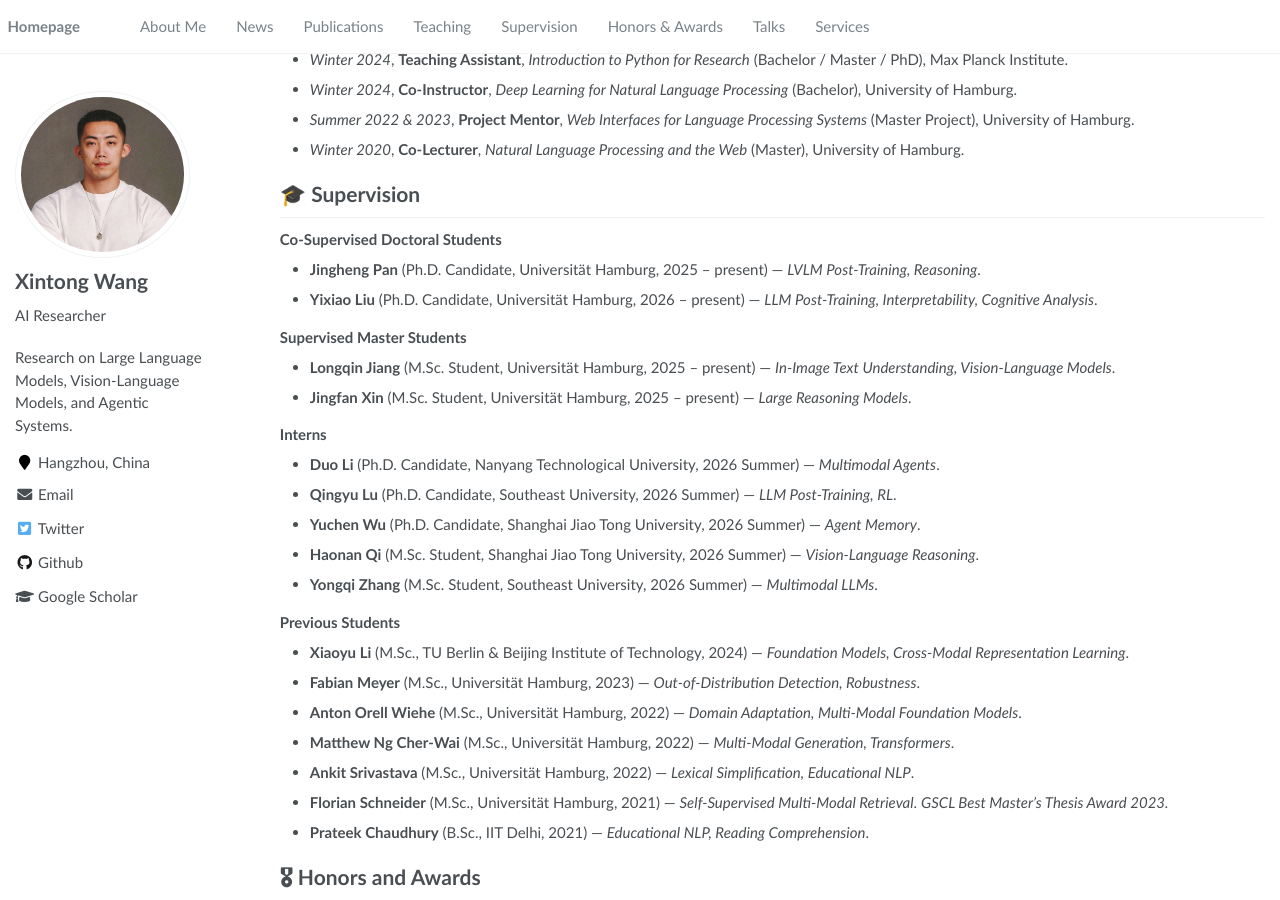
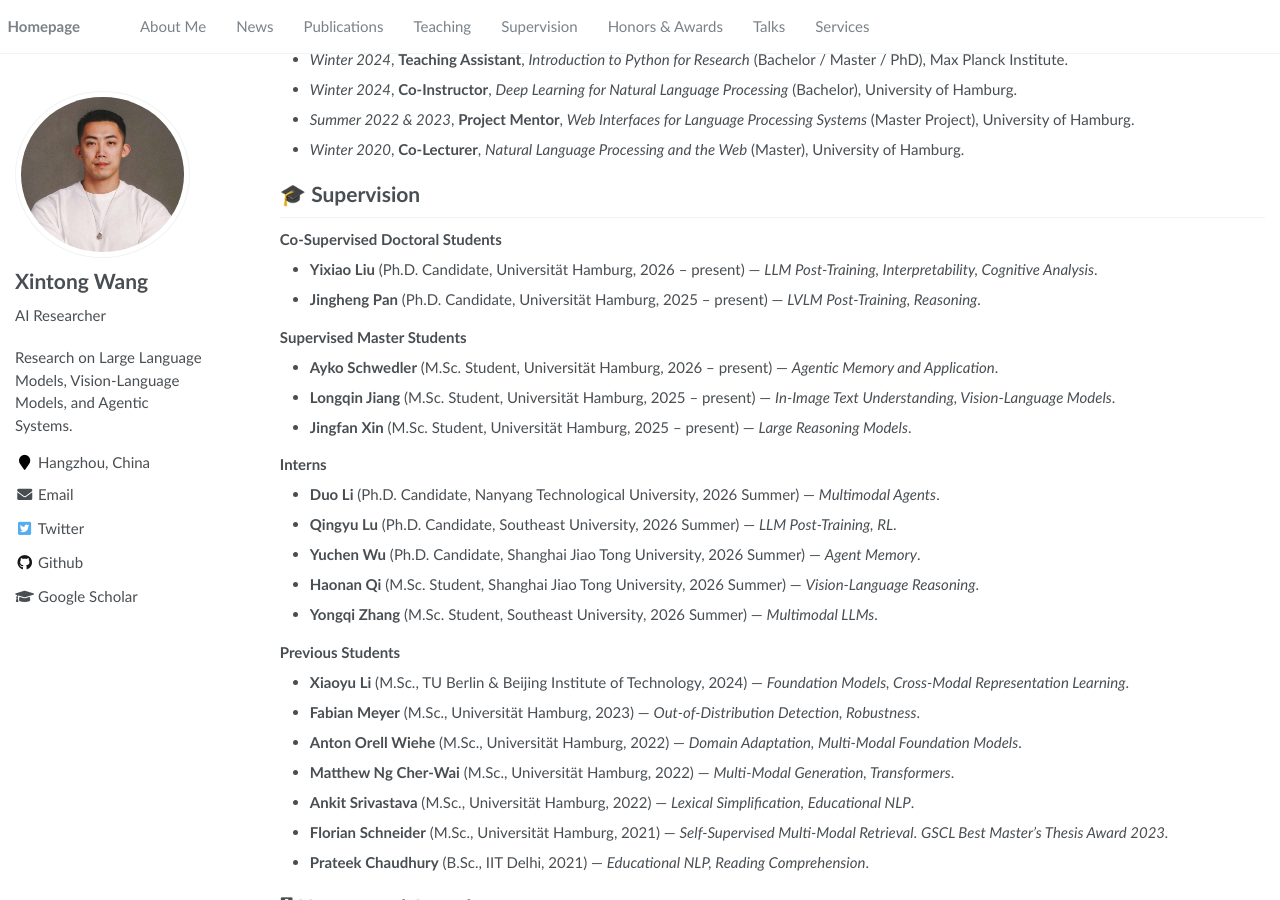
Before and after one commit to Ethanscuter/ethanscuter.github.io, a Jekyll site: the page built from _pages/about.md, in a window 1280 px wide and 900 px high, scrolled down 3097 px. Built offline with Jekyll 4.4.1, drawn with Linux system fonts in a browser that asks for light colours.

Commit message:
Add Ayko Schwedler and sort supervised students newest-first
- Add Ayko Schwedler (M.Sc., Universität Hamburg, 2026) — Agentic Memory and Application
- Reorder doctoral & master students reverse-chronologically, consistent with Previous Students

```diff
--- a/_pages/about.md
+++ b/_pages/about.md
@@ -125,10 +125,11 @@ My research focuses on **large language models and agentic systems**, with an em
 # 🎓 Supervision
 
 **Co-Supervised Doctoral Students**
+- **Yixiao Liu** (Ph.D. Candidate, Universität Hamburg, 2026 – present) — *LLM Post-Training, Interpretability, Cognitive Analysis*.
 - **Jingheng Pan** (Ph.D. Candidate, Universität Hamburg, 2025 – present) — *LVLM Post-Training, Reasoning*.
-- **Yixiao Liu** (Ph.D. Candidate, Universität Hamburg, 2026 – present) — *LLM Post-Training, Interpretability, Cognitive Analysis*.
 
 **Supervised Master Students**
+- **Ayko Schwedler** (M.Sc. Student, Universität Hamburg, 2026 – present) — *Agentic Memory and Application*.
 - **Longqin Jiang** (M.Sc. Student, Universität Hamburg, 2025 – present) — *In-Image Text Understanding, Vision-Language Models*.
 - **Jingfan Xin** (M.Sc. Student, Universität Hamburg, 2025 – present) — *Large Reasoning Models*.
 
```
